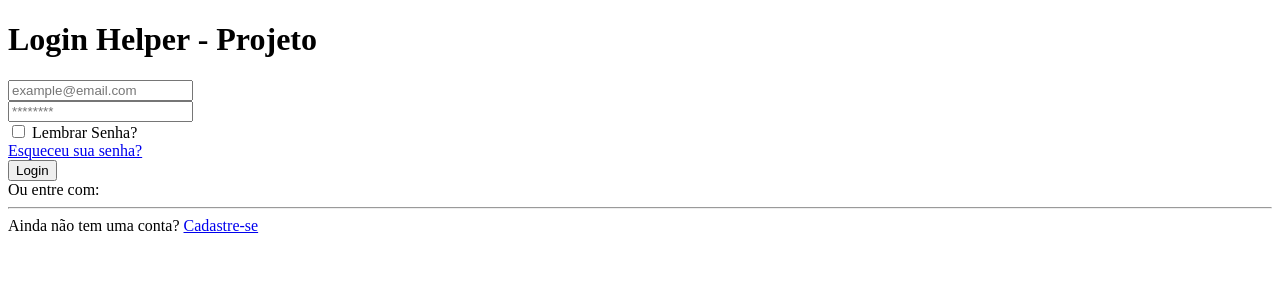
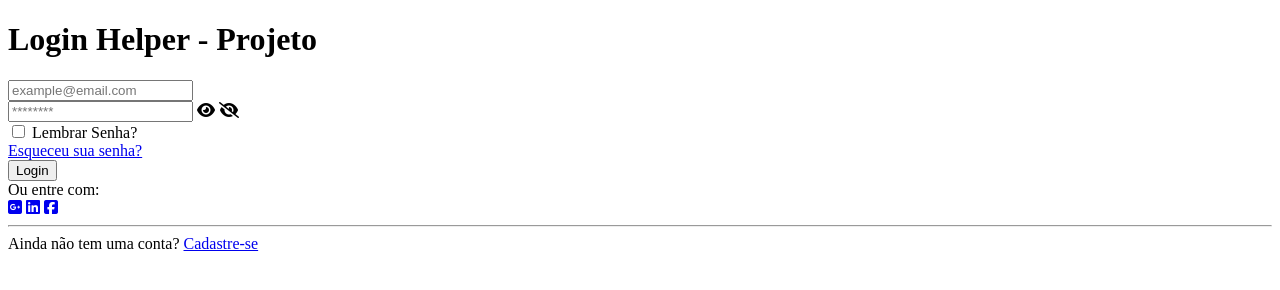
Before and after one commit to JonathasGit/Projetos-Udemy, a plain HTML site: page index.html in a window 1280 px wide. Drawn offline with Linux system fonts and the light colour scheme.

Commit message:
#1 Terminado HTML

```diff
--- a/index.html
+++ b/index.html
@@ -28,8 +28,9 @@
 
                 <div class="password-container">
                     <input type="password" id="field-password" class="field-password" placeholder="********">
-                    <i></i>
-                    <i></i>
+                    <i class="fas fa-eye"></i>
+                    <i class="fas fa-eye-slash"></i>
+
                 </div>
             </section>
 
@@ -51,9 +52,9 @@
                 <span>Ou entre com:</span>
 
                 <aside>
-                    <a href="#"><i></i></a>
-                    <a href="#"><i></i></a>
-                    <a href="#"><i></i></a>
+                    <a href="#"><i class="fab fa-google-plus-square"></i></a>
+                    <a href="#"><i class="fab fa-linkedin"></i></a>
+                    <a href="#"><i class="fab fa-facebook-square"></i></a>
                 </aside>
 
             </section>
```
